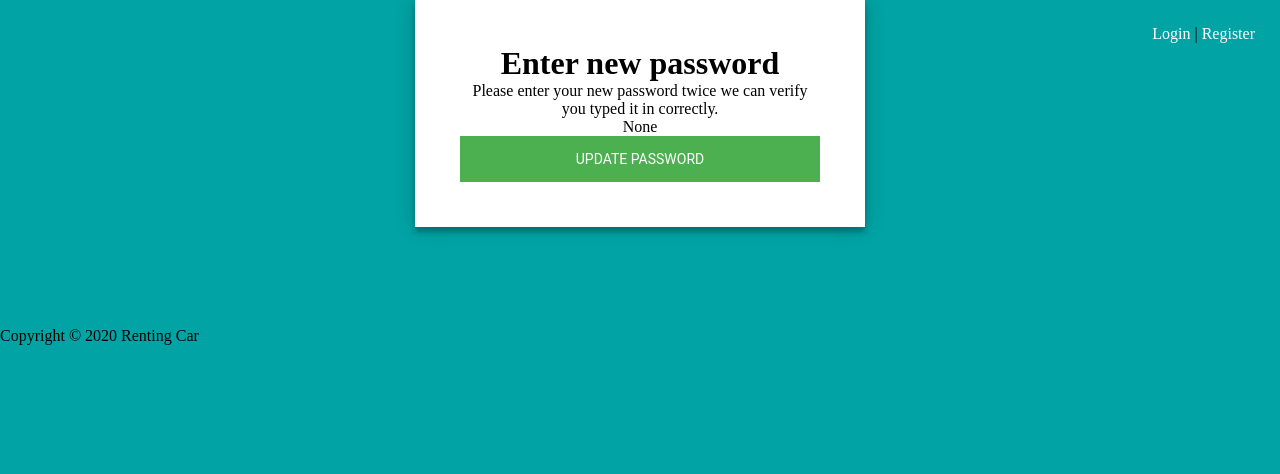
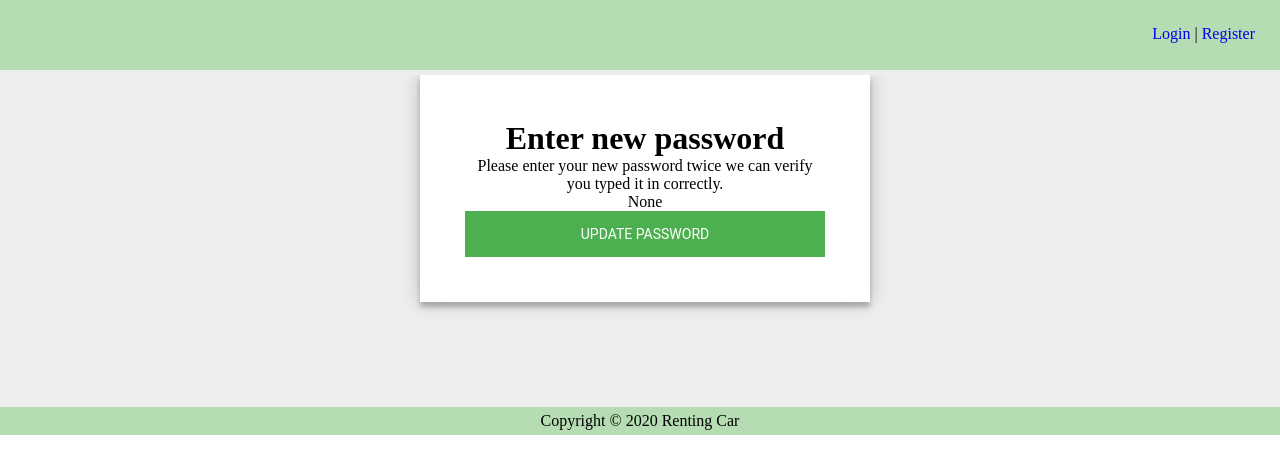
Before and after one commit to OA31C/RentingCar, a Django app: page /reset/1/1/ in a window 1280 px wide. Shown: the top 474 px of the page. Run offline with Django 3.2, Linux system fonts and the light colour scheme; parts of the project's set-up code (start-up, migrations or seed data) failed here and were passed over.

Commit message:
Update code base.css

```diff
--- a/static/css/base.css
+++ b/static/css/base.css
@@ -1,33 +1,37 @@
-* {
-    margin: 0;
+*{
+    margin:0;
     padding: 0;
+    text-decoration: none;
+    overflow-x: hidden;
 }
 
-body {
-    background: #01a3a4;
+#page {
+    width: 100%;
 }
 
-a {
-    text-decoration: none;
-    color: #fff;
+#header {
+    height: 70px;
+    width: 100%;
+    background-color:#b5dcb3;
 }
 
-a:hover {
-    color: #FF6600;
+#content {
+    background-color:#eeeeee;
+    width:100%;
+    float:left;
+    padding:5px;
+    margin: auto;
 }
 
-#wrap {
-    width: 100%;
-    background: #4CAF50;
-    height: 70px;
-}
-
-.logo {
-    float: left;
-    padding: 15px;
+#footer {
+    background-color:#b5dcb3;
+    clear:both;
+    text-align:center;
+    padding:5px;
 }
 
 .account {
     float: right;
     padding: 25px;
+
 }
```
